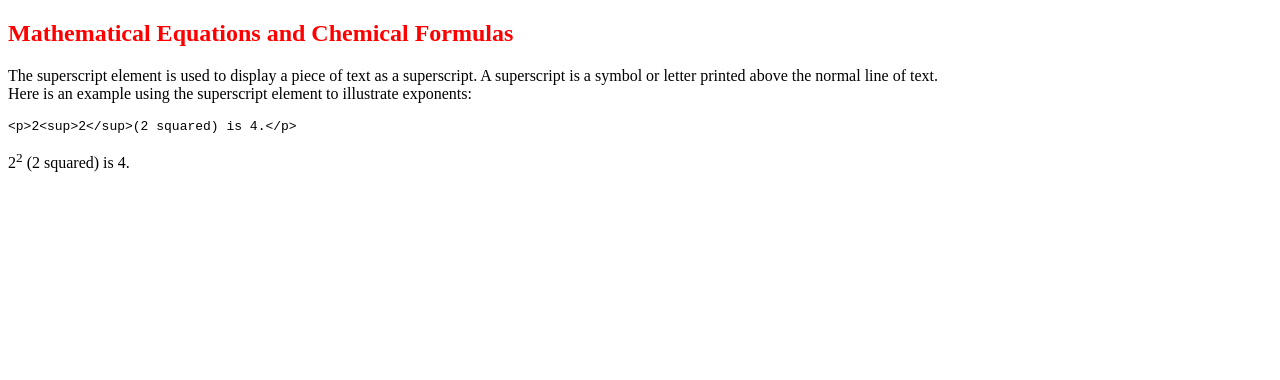
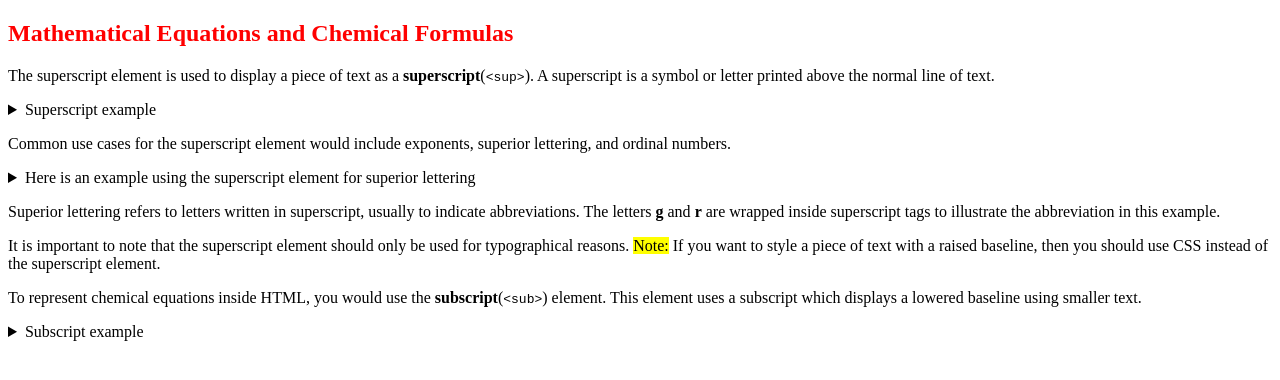
Before and after one commit to simpledimplepopitsquish/SemanticHTML, a plain HTML site: page Lesson_04/index.html in a window 1280 px wide. Drawn offline with Linux system fonts and the light colour scheme.

Commit message:
Add explanations and examples for <sup> and <sub> in section.

```diff
--- a/Lesson_04/index.html
+++ b/Lesson_04/index.html
@@ -12,13 +12,42 @@
     <section>
         <h2 class="highlight">Mathematical Equations and Chemical Formulas</h2>
         <p>
-            The superscript element is used to display a piece of text as a superscript.
+            The superscript element is used to display a piece of text as a <strong>superscript</strong>(<code>&lt;sup&gt;</code>).
             A superscript is a symbol or letter printed above the normal line of text.
-            <br>
-            Here is an example using the superscript element to illustrate exponents:
-            <pre><code>&lt;p&gt;2&lt;sup&gt;2&lt;/sup&gt;(2 squared) is 4.&lt;/p&gt;</code></pre>
+            <details>
+                <summary>Superscript example</summary>
+                <pre><code>&lt;p&gt;2&lt;sup&gt;2&lt;/sup&gt;(2 squared) is 4.&lt;/p&gt;</code></pre>
+                <p>2<sup>2</sup> (2 squared) is 4.</p>
+            </details>
         </p>
-        <p>2<sup>2</sup> (2 squared) is 4.</p>
+        <p>
+            Common use cases for the superscript element would include exponents,
+            superior lettering, and ordinal numbers.
+            <details>
+                <summary>Here is an example using the superscript element for superior lettering</summary>
+                <pre><code>&lt;p&gt;Monseigneur is often written as &lt;strong&gt;M&lt;sup&gt;gr&lt;/sup&gt;&lt;/strong&gt;.&lt;/p></code></pre>
+                Monseigneur is often written as <strong>M<sup>gr</sup></strong>.
+            </details>
+        </p>
+        <p>Superior lettering refers to letters written in superscript,
+            usually to indicate abbreviations.
+            The letters <b>g</b> and <b>r</b>
+            are wrapped inside superscript tags to illustrate the abbreviation in this example.
+        </p>
+        <p>
+            It is important to note that the superscript element should only be used for typographical reasons.
+            <mark>Note:</mark> If you want to style a piece of text with a raised baseline,
+            then you should use CSS instead of the superscript element.
+        </p>
+        <p>
+            To represent chemical equations inside HTML, you would use the <strong>subscript</strong>(<code>&lt;sub&gt;</code>) element.
+            This element uses a subscript which displays a lowered baseline using smaller text.
+            <details>
+                <summary>Subscript example</summary>
+                <p>CO<sub>2</sub></p>
+                <pre><code>&lt;p&gt;CO&lt;sub&gt;2&lt;/sub&gt;&lt;/p&gt;</code></pre>
+            </details>
+        </p>
     </section>
   </body>
 </html>
```
